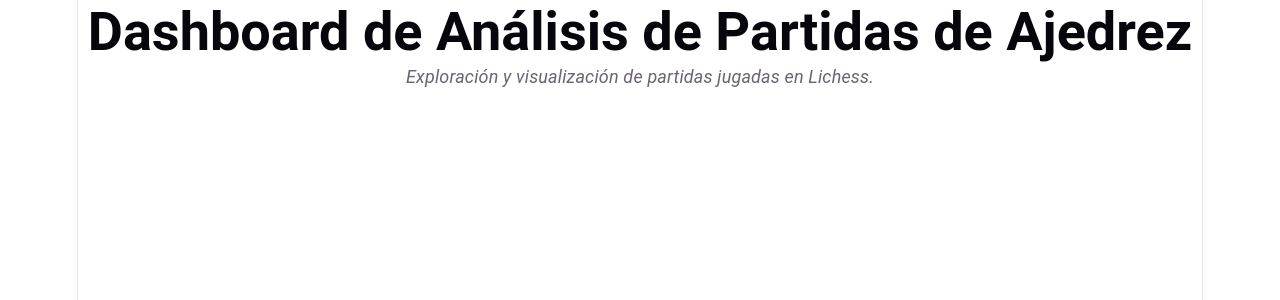
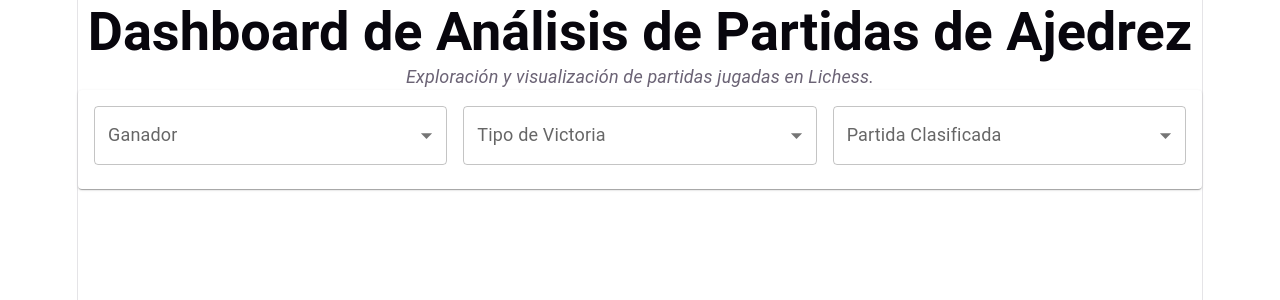
Before and after one commit to jorcolito/Dashboard-Ajedrez_Proyecto, a React (Vite) app: page / in a window 1280 px wide. Shown: the top 300 px of the page. Built offline with nearby package versions, Linux system fonts and the light colour scheme.

Commit message:
Agregado FilterUI

```diff
--- a/src/App.tsx
+++ b/src/App.tsx
@@ -6,11 +6,13 @@ import './App.css'
 import { Grid } from '@mui/material';
 import HeaderUI from './components/HeaderUI';
 import AlertUI from './components/AlertUI';
+import FilterUI from './components/FilterUI';
 
 function App() {
   return (
     <>
       <HeaderUI />
+      <FilterUI />
     </>
   );
 }
--- /dev/null
+++ b/src/components/FilterUI.tsx
@@ -0,0 +1,38 @@
+import { Card, CardContent, Grid, TextField, MenuItem } from "@mui/material";
+
+export default function FilterUI() {
+    return (
+        <Card>
+            <CardContent>
+                <Grid container spacing={2}>
+
+                    <Grid size={{xs: 12, md: 4}}>
+                        <TextField select fullWidth label = "Ganador">
+                            <MenuItem value="white">Blancas</MenuItem>
+                            <MenuItem value="black">Negras</MenuItem>
+                            <MenuItem value="draw">Empate</MenuItem>
+                        </TextField>
+                    </Grid>
+
+                    <Grid size={{xs: 12, md: 4}}>
+                        <TextField select fullWidth label = "Tipo de Victoria">
+                            <MenuItem value="checkmate">Jaque Mate</MenuItem>
+                            <MenuItem value="resignation">Rendición</MenuItem>
+                            <MenuItem value="timeout">Tiempo Agotado</MenuItem>
+                            <MenuItem value="draw">Empate</MenuItem>
+                        </TextField>
+                    </Grid>
+
+                    <Grid size={{xs: 12, md: 4}}>
+                        <TextField select fullWidth label = "Partida Clasificada">
+                            <MenuItem value = "true">Sí</MenuItem>
+                            <MenuItem value = "false">No</MenuItem>
+                        </TextField>
+                    </Grid>
+
+
+                </Grid>
+            </CardContent>
+        </Card>
+    );
+}
```
